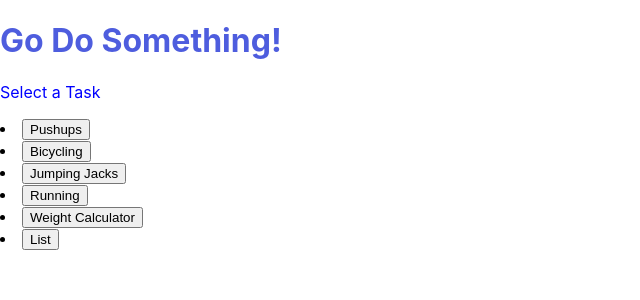
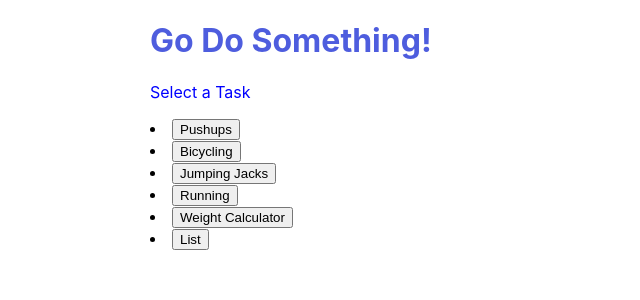
Before and after one commit to emily-foley/portfolio-1, a React (Create React App) app in the folder exercise-app/: page / in a window 1280 px wide. Shown: the top 300 px of the page, without its empty margins (0-640 px from the left). Built offline with nearby package versions, Linux system fonts and the light colour scheme.

Commit message:
March 20, 2022 3:47 PM

```diff
--- a/exercise-app/src/App.css
+++ b/exercise-app/src/App.css
@@ -1,3 +1,7 @@
+html{
+  margin-left: 150px;
+}
+
 .App {
   text-align: center;
 }
```
